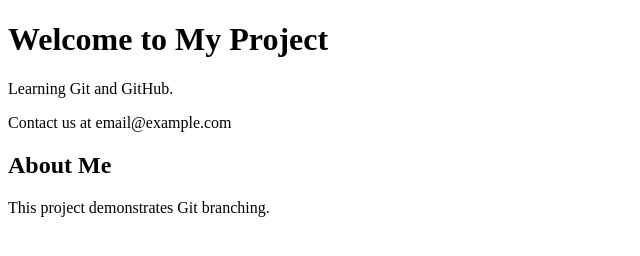
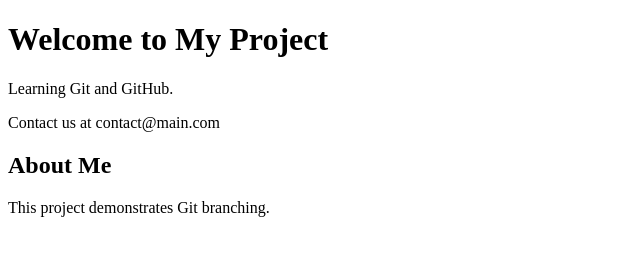
Before and after one commit to Varsha-commuri/Git-Practice, a plain HTML site: page index.html in a window 1280 px wide. Shown: the full height of the page, 0-640 px from the left. Drawn offline with Linux system fonts and the light colour scheme.

Commit message:
Update footer contact on main branch

```diff
--- a/index.html
+++ b/index.html
@@ -7,7 +7,7 @@
     <h1>Welcome to My Project</h1>
     <p>Learning Git and GitHub.</p>
 
-    <footer>Contact us at email@example.com</footer>
+    <footer>Contact us at contact@main.com</footer>
 </body>
 </html>
 <section id="about">
```
